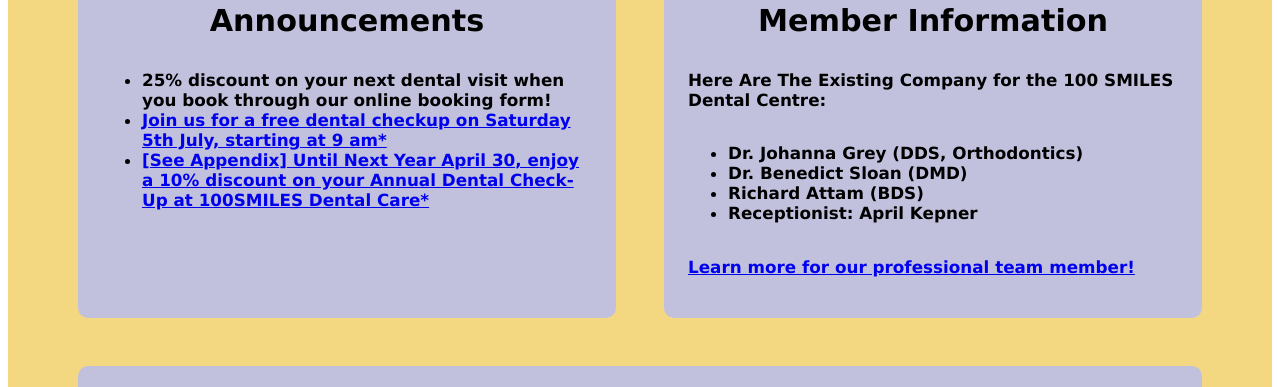
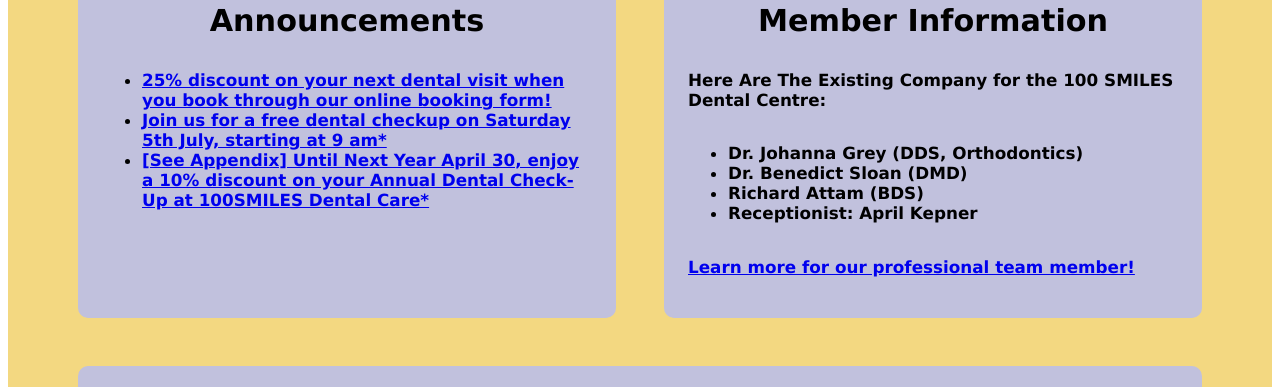
Before and after one commit to Nex-opensourcehorray/CP1406, a plain HTML site: page Assignment_02/Submission for A2 (mingsen hua)/index.html in a window 1280 px wide. Shown: the part 702-1089 px from the top of the page. Drawn offline with Linux system fonts and the light colour scheme; grey boxes are pictures that could not be loaded; a web font is replaced by a local one.

Commit message:
slightly fixed.

```diff
--- a/Assignment_02/Submission for A2 (mingsen hua)/index.html
+++ b/Assignment_02/Submission for A2 (mingsen hua)/index.html
@@ -42,7 +42,7 @@
             <img src="Images/AdobeStock_261497775.jpeg" alt="Dental Team" class="article-image">
         <h1 id="annc-title">Announcements</h1>
         <ul>
-            <li>25% discount on your next dental visit when you book through our online booking form!</li>
+            <li><a href="appointment.html">25% discount on your next dental visit when you book through our online booking form!</a></li>
             <li><a href="announcement.html">Join us for a free dental checkup on Saturday 5th July, starting at 9 am*</a></li>
             <li><a href="articles.html">[See Appendix] Until Next Year April 30, enjoy a 10% discount on your Annual Dental Check-Up at 100SMILES Dental Care*</a></li>
         </ul>
```
Also changed, not shown: 1 other file.
